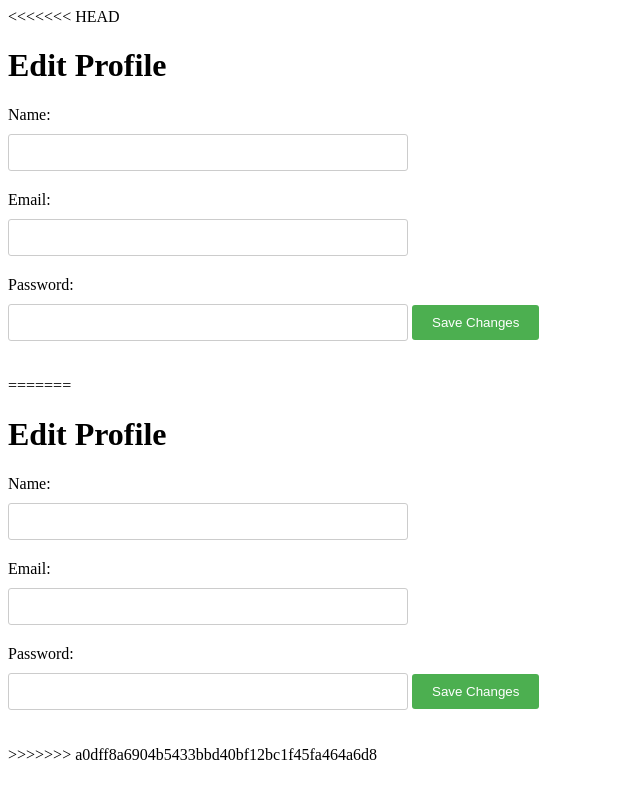
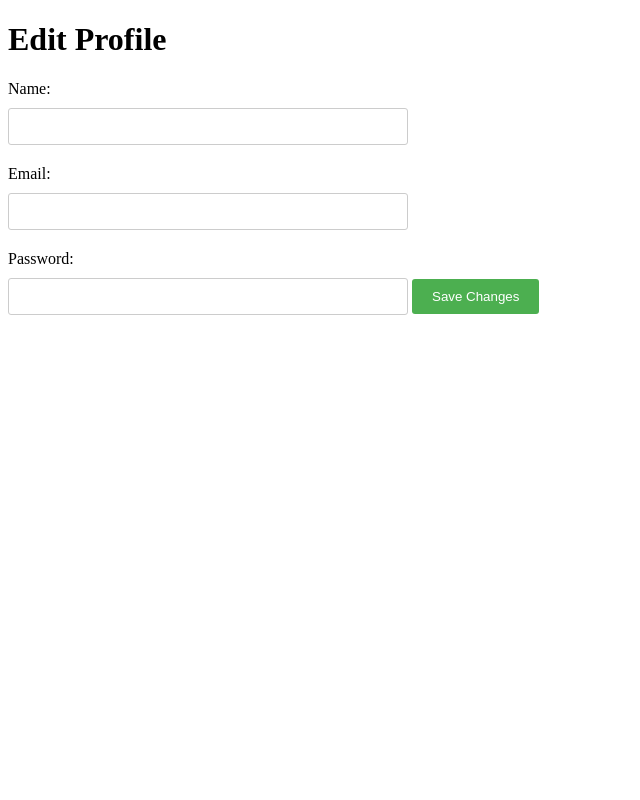
Before and after one commit to aurnob101/Database, a PHP site: page /edit_teacher_profile.php in a window 1280 px wide. Shown: the whole page, without its empty margins (0-640 px from the left). Run offline with PHP 8.4, Linux system fonts and the light colour scheme; the visitor is signed in with stand-in values (Sample User, id 1); data that the repository does not hold is empty.

Commit message:
Update edit_teacher_profile.php
fix bug

```diff
--- a/edit_teacher_profile.php
+++ b/edit_teacher_profile.php
@@ -1,12 +1,11 @@
-<<<<<<< HEAD
 <?php
  session_start();
-//connect to database
+
 include_once 'connection.php';
 
 
-//initialize variables with user's existing data
-$user_id = $_SESSION['user_id']; //you can replace this with the user's actual ID
+
+$user_id = $_SESSION['user_id'];
 
 
 $sql = "SELECT * FROM user WHERE user_id = $user_id";
@@ -19,21 +18,21 @@ if ($result->num_rows > 0) {
     $password = $row["password"];
 }
 
-//check if form was submitted
+
 if ($_SERVER["REQUEST_METHOD"] == "POST") {
-    //get new form data
+
     $new_user_name = $_POST["user_name"];
     $new_email = $_POST["email"];
     $new_password = $_POST["password"];
 
-    //update database with new data
+
     $sql = "UPDATE user SET user_name='$new_user_name', email='$new_email', password='$new_password' WHERE user_id=$user_id";
 	$_SESSION['user_name']=$new_user_name;
 	$_SESSION['email']=$new_email;
 	$_SESSION['password']=$new_password;
 
     if ($con->query($sql) === TRUE) {
-        //redirect to profile page if update was successful
+
         header("Location: teacher_profile.php");
         exit();
     } else {
@@ -94,100 +93,3 @@ if ($_SERVER["REQUEST_METHOD"] == "POST") {
 	</form>
 </body>
 </html>
-=======
-<?php
- session_start();
-//connect to database
-include_once 'connection.php';
-
-
-//initialize variables with user's existing data
-$user_id = $_SESSION['user_id']; //you can replace this with the user's actual ID
-
-
-$sql = "SELECT * FROM user WHERE user_id = $user_id";
-$result = $con->query($sql);
-
-if ($result->num_rows > 0) {
-    $row = $result->fetch_assoc();
-    $user_name = $row["user_name"];
-    $email = $row["email"];
-    $password = $row["password"];
-}
-
-//check if form was submitted
-if ($_SERVER["REQUEST_METHOD"] == "POST") {
-    //get new form data
-    $new_user_name = $_POST["user_name"];
-    $new_email = $_POST["email"];
-    $new_password = $_POST["password"];
-
-    //update database with new data
-    $sql = "UPDATE user SET user_name='$new_user_name', email='$new_email', password='$new_password' WHERE user_id=$user_id";
-	$_SESSION['user_name']=$new_user_name;
-	$_SESSION['email']=$new_email;
-	$_SESSION['password']=$new_password;
-
-    if ($con->query($sql) === TRUE) {
-        //redirect to profile page if update was successful
-        header("Location: teacher_profile.php");
-        exit();
-    } else {
-        echo "Error updating record: " . $con->error;
-    }
-}
-
-
-?>
-
-<!DOCTYPE html>
-<html>
-<head>
-	<title>Edit Profile</title>
-	<style>
-		label {
-			display: block;
-			margin-bottom: 10px;
-		}
-
-		input[type="text"], input[type="email"], input[type="password"] {
-			padding: 10px;
-			border: 1px solid #ccc;
-			border-radius: 3px;
-			width: 100%;
-			max-width: 400px;
-			box-sizing: border-box;
-			margin-bottom: 20px;
-		}
-
-		input[type="submit"] {
-			background-color: #4CAF50;
-			color: white;
-			padding: 10px 20px;
-			border: none;
-			border-radius: 3px;
-			cursor: pointer;
-		}
-
-		input[type="submit"]:hover {
-			background-color: #3e8e41;
-		}
-	</style>
-</head>
-<body>
-	<h1>Edit Profile</h1>
-	<form method="POST" action="<?php echo htmlspecialchars($_SERVER["PHP_SELF"]); ?>">
-		<label for="user_name">Name:</label>
-		<input type="text" id="user_name" name="user_name" value="<?php echo $user_name; ?>">
-
-		<label for="email">Email:</label>
-		<input type="email" id="email" name="email" value="<?php echo $email; ?>">
-
-		<label for="password">Password:</label>
-		<input type="text" id="password" name="password" value="<?php echo $password; ?>">
-
-		<input type="submit" value="Save Changes">
-	</form>
-</body>
-</html>
->>>>>>> a0dff8a6904b5433bbd40bf12bc1f45fa464a6d8
```
